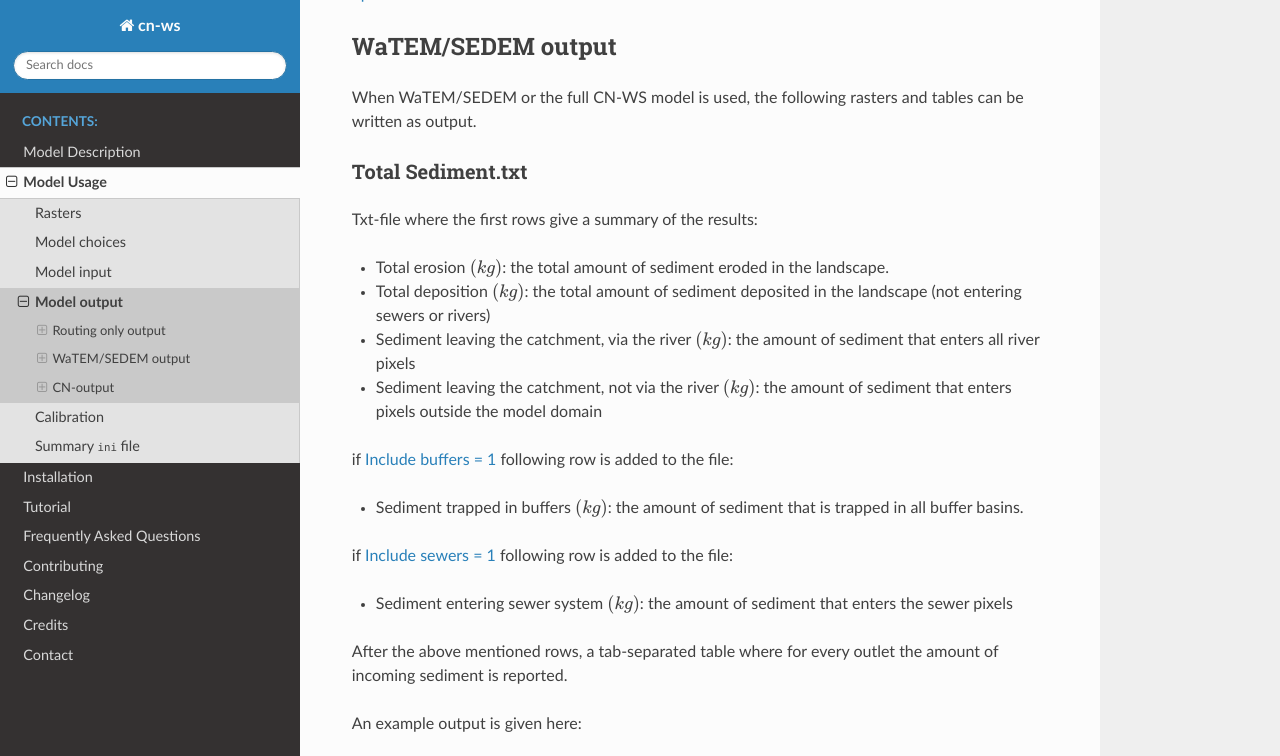
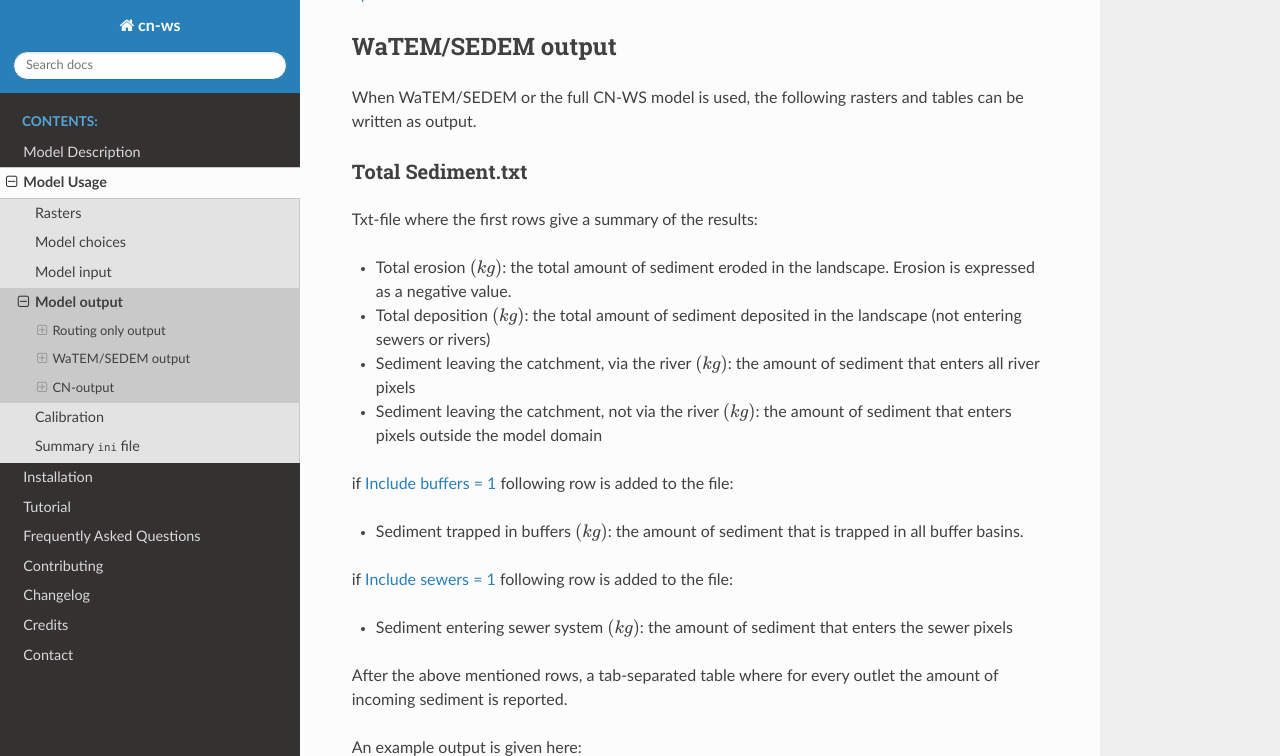
Before and after one commit to watem-sedem/watem-sedem, a Sphinx documentation site: the page built from docs/output.rst, in a window 1280 px wide and 900 px high, scrolled down 1903 px, cut to the strip 0-756 px from the top of the window. Built offline with Sphinx 7.4.7 and the Read the Docs theme 2.0.0, drawn with Linux system fonts in a browser that asks for light colours.

Commit message:
Clarify erosion is a negative value

```diff
--- a/docs/output.rst
+++ b/docs/output.rst
@@ -127,6 +127,7 @@ Total Sediment.txt
 Txt-file where the first rows give a summary of the results:
 
 * Total erosion :math:`(kg)`: the total amount of sediment eroded in the landscape.
+  Erosion is expressed as a negative value.
 * Total deposition :math:`(kg)`: the total amount of sediment deposited in the landscape
   (not entering sewers or rivers)
 * Sediment leaving the catchment, via the river :math:`(kg)`: the amount of sediment
```
